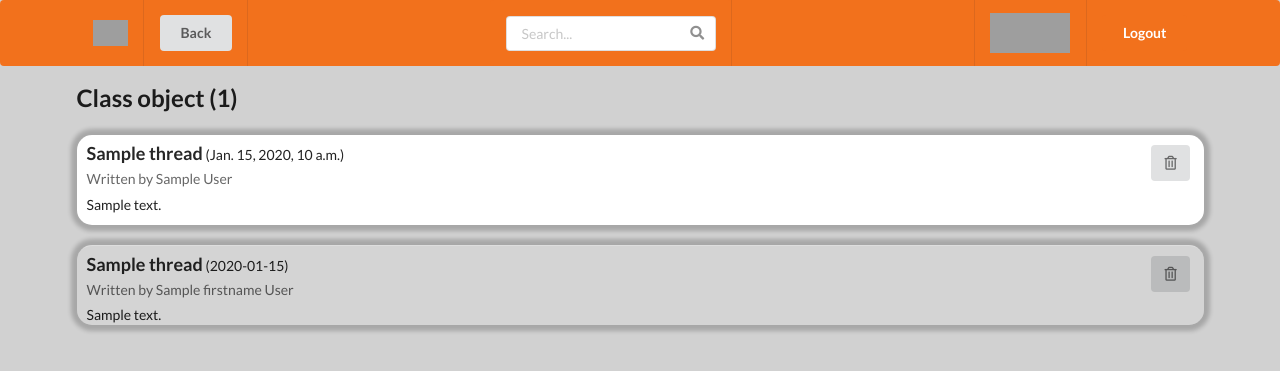
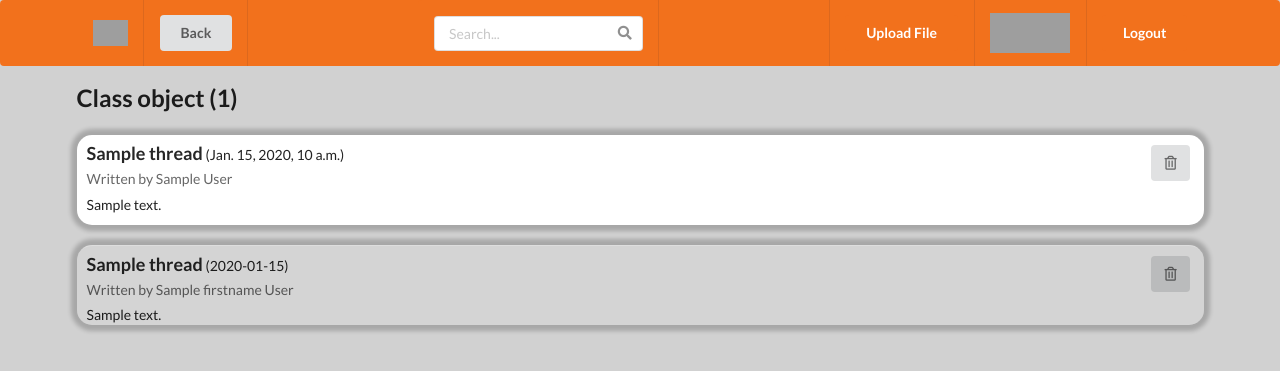
Before and after one commit to NBillNye/UTD-IDB, a Django app: template Website/frontend/templates/ThreadList/index.html in a window 1280 px wide. Shown: the top 371 px of the page. Run offline with Django 4.2, Linux system fonts and the light colour scheme; a user stored in the database is signed in; tables that the repository leaves empty hold one stand-in row (values such as "Sample post"); the template is opened without the code that fills it: values that come from a table or form of the project are taken from there, most other values are stand-ins (such as "Sample title", 1, 10 or a date in 2020); parts of the project's set-up code (start-up, migrations or seed data) failed here and were passed over; some libraries are stand-ins or nearby versions; grey boxes are pictures that could not be loaded.

Commit message:
show upload button

```diff
--- a/Website/frontend/templates/ThreadList/index.html
+++ b/Website/frontend/templates/ThreadList/index.html
@@ -26,9 +26,9 @@
                 <div class="right menu">
                     {% if user.is_authenticated %}
 
-                    {% comment %} <div class="item">
+                    <div class="item">
                         <button class="ui orange button" id="uploadFile">Upload File</button>
-                    </div> {% endcomment %}
+                    </div>
                     <div class="item">
                         <input type="image" class="ubtn" id="addThread" src="/media/Images/Thread Button.png" width="80" height="40"></a>
                     </div>
```
